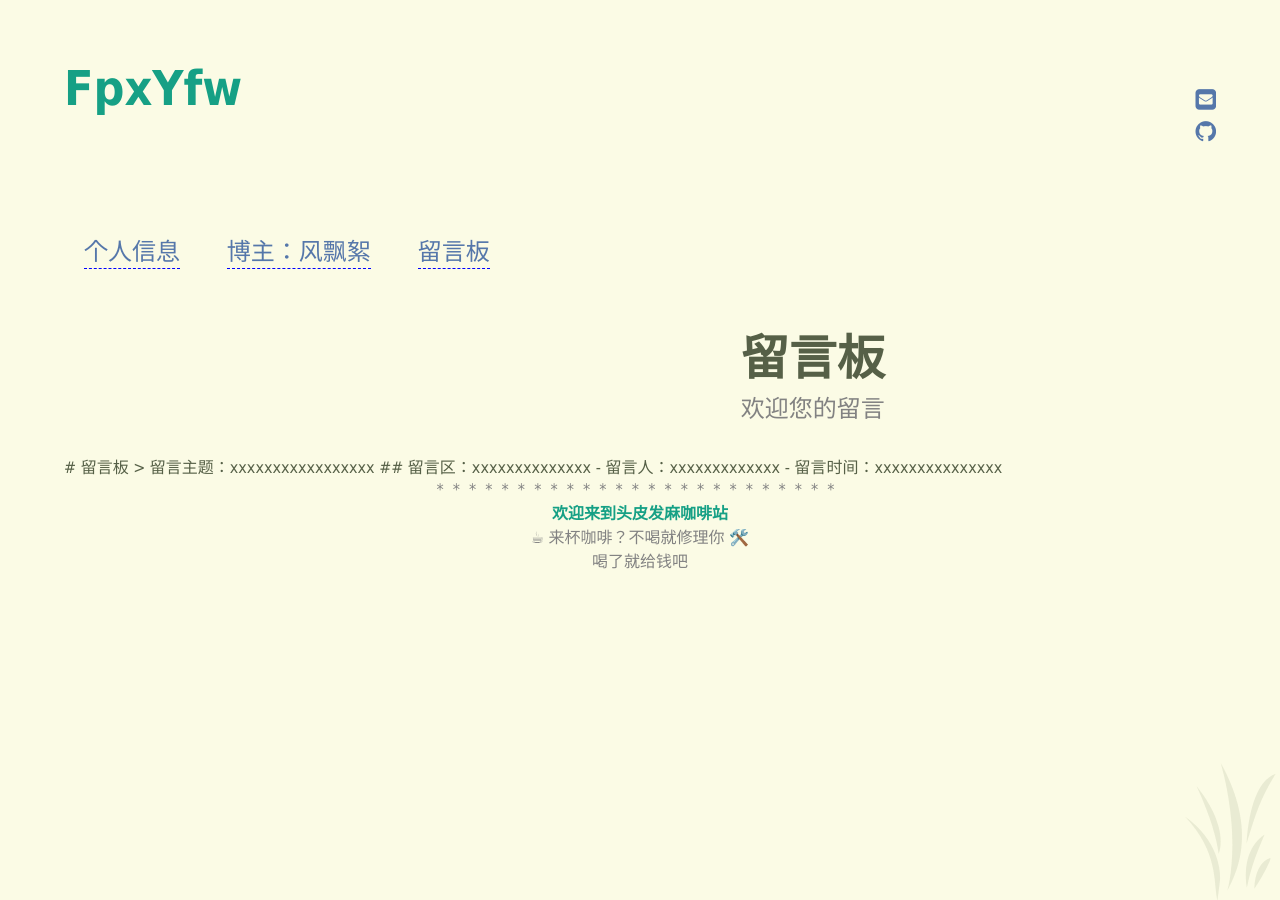
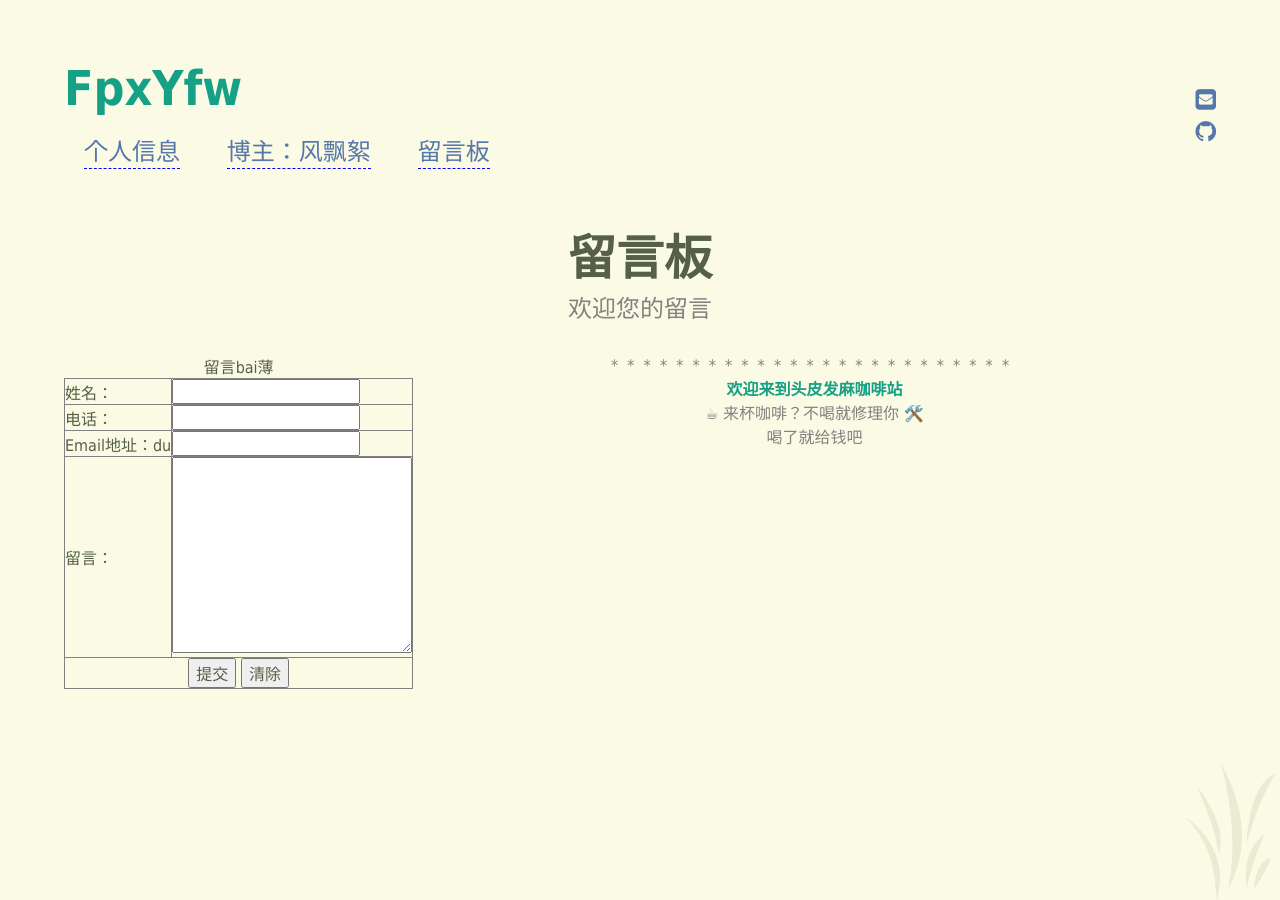
Before and after one commit to FpxYfw/FpxYfw.github.io, a Jekyll site: the page built from message.md, in a window 1280 px wide. Built offline with Jekyll 4.4.1, drawn with Linux system fonts in a browser that asks for light colours.

Commit message:
2020-10-06

```diff
--- a/assets/css/main.css
+++ b/assets/css/main.css
@@ -70,7 +70,6 @@
     color: #828282;
     font-size: 150%;
     margin: 0px;
-    margin-top: 100px;
     padding: 0px;
     list-style-type: none; }
 
@@ -102,7 +101,7 @@
     margin: 30px auto;
     text-align: center;
     float: right;
-    width: 70%;
+    width: 100%;
   }
 
   .page-title__text {
@@ -121,6 +120,7 @@
 
   .post-teaser {
     margin-bottom: 15px;
+    padding: 0 223px;
     font-weight: 700; }
 
   .post-teaser__title {
--- a/message.md
+++ b/message.md
@@ -4,9 +4,24 @@ title: 留言板
 subtitle: 欢迎您的留言
 ---
 <div style="float: left;">
-# 留言板
-> 留言主题：xxxxxxxxxxxxxxxxx
-## 留言区：xxxxxxxxxxxxxx
-- 留言人：xxxxxxxxxxxxx
-    - 留言时间：xxxxxxxxxxxxxxx
+    <table border=1>
+    <caption>留言bai薄</caption>
+    <tr>
+    <td>姓名：</td>
+    <td><input type='text' /></td>
+    </tr>
+    <tr>
+    <td>电话：</td>
+    <td><input type='text' /></td>
+    </tr>
+    <tr>
+    <td>Email地址：du</td>
+    <td><input type='text' /></td>
+    </tr>
+    <tr>
+    <td>留言：</td>
+    <td><textarea rows="10" cols="30" ></textarea></td>
+    </tr>
+    <tr><td colspan="2" align='center'><input type='button' value='提交' /> <input type='button' value='清除' /></td></tr>
+    </table>
 </div>
```
